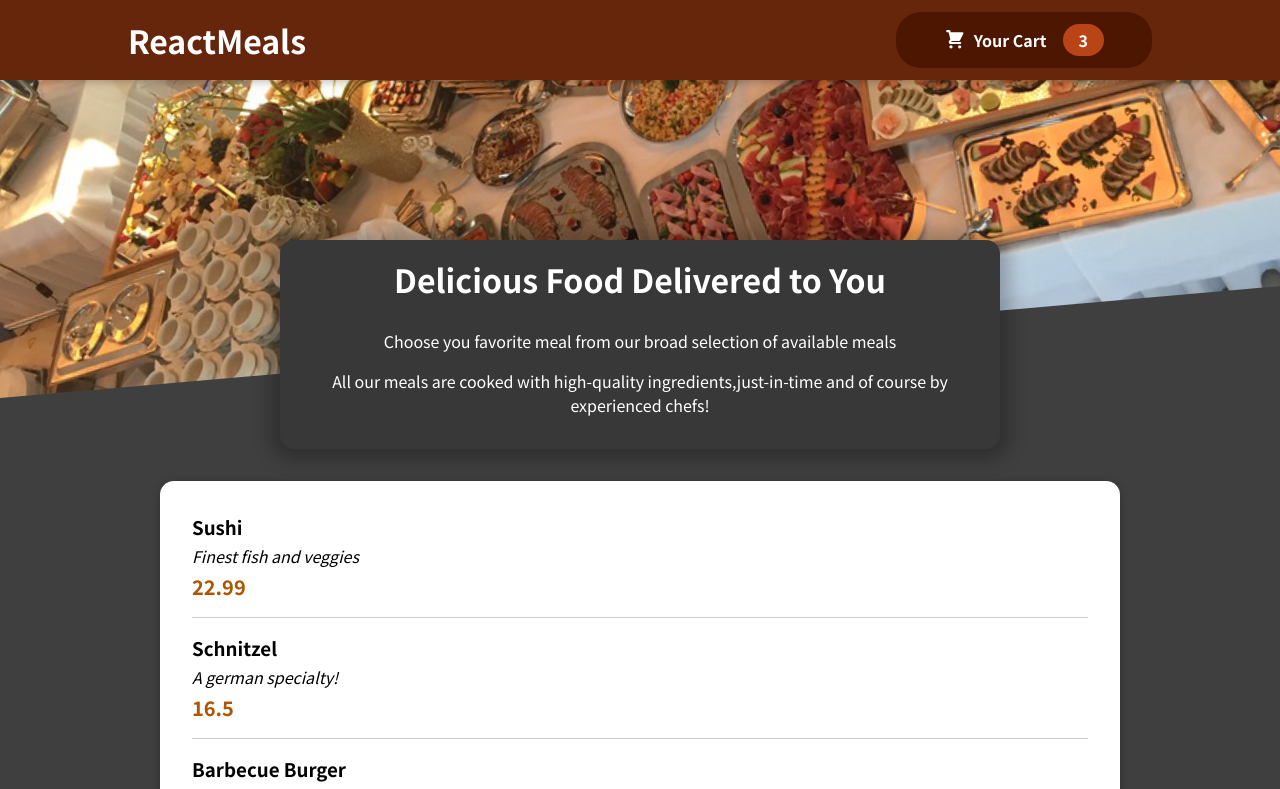
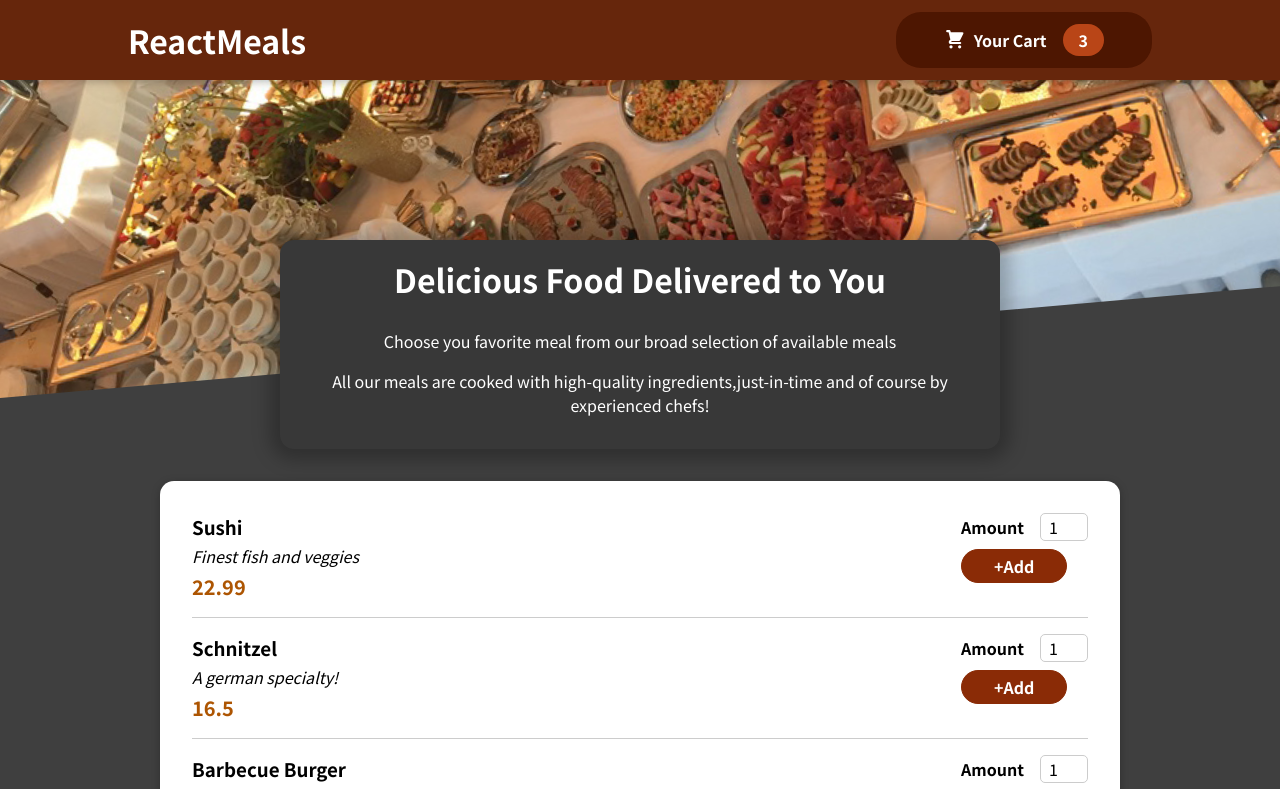
Before and after one commit to mays4/Order-Food-App, a React (Create React App) app: page / in a window 1280 px wide. Shown: the top 789 px of the page. Built offline with nearby package versions, Linux system fonts and the light colour scheme.

Commit message:
adding form

```diff
--- a/src/components/Meals/MealItem/MealItem.js
+++ b/src/components/Meals/MealItem/MealItem.js
@@ -1,5 +1,6 @@
 
 import classes from './MealItem.module.css'
+import MealItemForm from './MealItemForm'
 const MealItem=(props)=>{
   const price=`$${props.price.toFixed(2)}`
   return(
@@ -10,7 +11,7 @@
     <div className={classes.price}>{props.price}</div>
    </div>
    <div>
-
+    <MealItemForm/>
    </div>
   </li>)
 }
--- a/src/components/Meals/MealItem/MealItemForm.js
+++ b/src/components/Meals/MealItem/MealItemForm.js
@@ -1,7 +1,18 @@
-import  classes from'./MealItemForm.module.css'
+import  classes from'./MealItemForm.module.css';
+import Input from '../../UI/Input'
 const MealItemForm =(props)=>{
   return(
-  <div></div>
+  <form className={classes.form}>
+    <Input label="Amount" input={{
+      id:'amount',
+      type:'number',
+      min:'1',
+      max:'5',
+      step:'1',
+      defaultValue:'1'
+    }} />
+    <button>+Add</button>
+  </form>
 
   )
 }
--- /dev/null
+++ b/src/components/UI/Input.js
@@ -0,0 +1,11 @@
+import clasess from './Input.module.css'
+const Input=(props)=>{
+  return(
+    <div className={clasess.input}>
+      <label htmFor={props.input.id} >{props.label}</label>
+   <input {...props.input}/>
+   </div>
+  );
+
+}
+export default Input;
--- /dev/null
+++ b/src/components/UI/Input.module.css
@@ -0,0 +1,18 @@
+.input {
+  display: flex;
+  align-items: center;
+  margin-bottom: 0.5rem;
+}
+
+.input label {
+  font-weight: bold;
+  margin-right: 1rem;
+}
+
+.input input {
+  width: 3rem;
+  border-radius: 5px;
+  border: 1px solid #ccc;
+  font: inherit;
+  padding-left: 0.5rem;
+}
```
